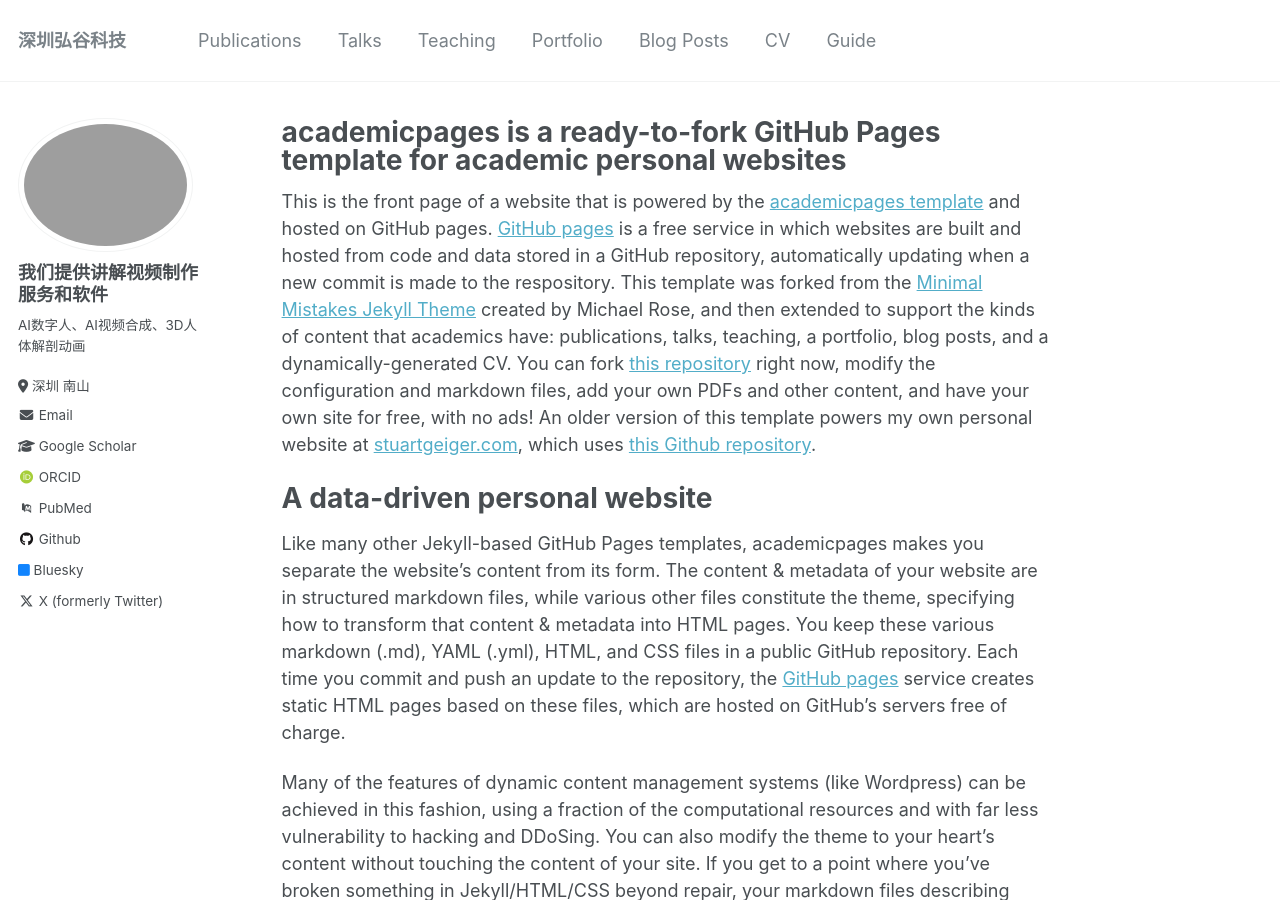
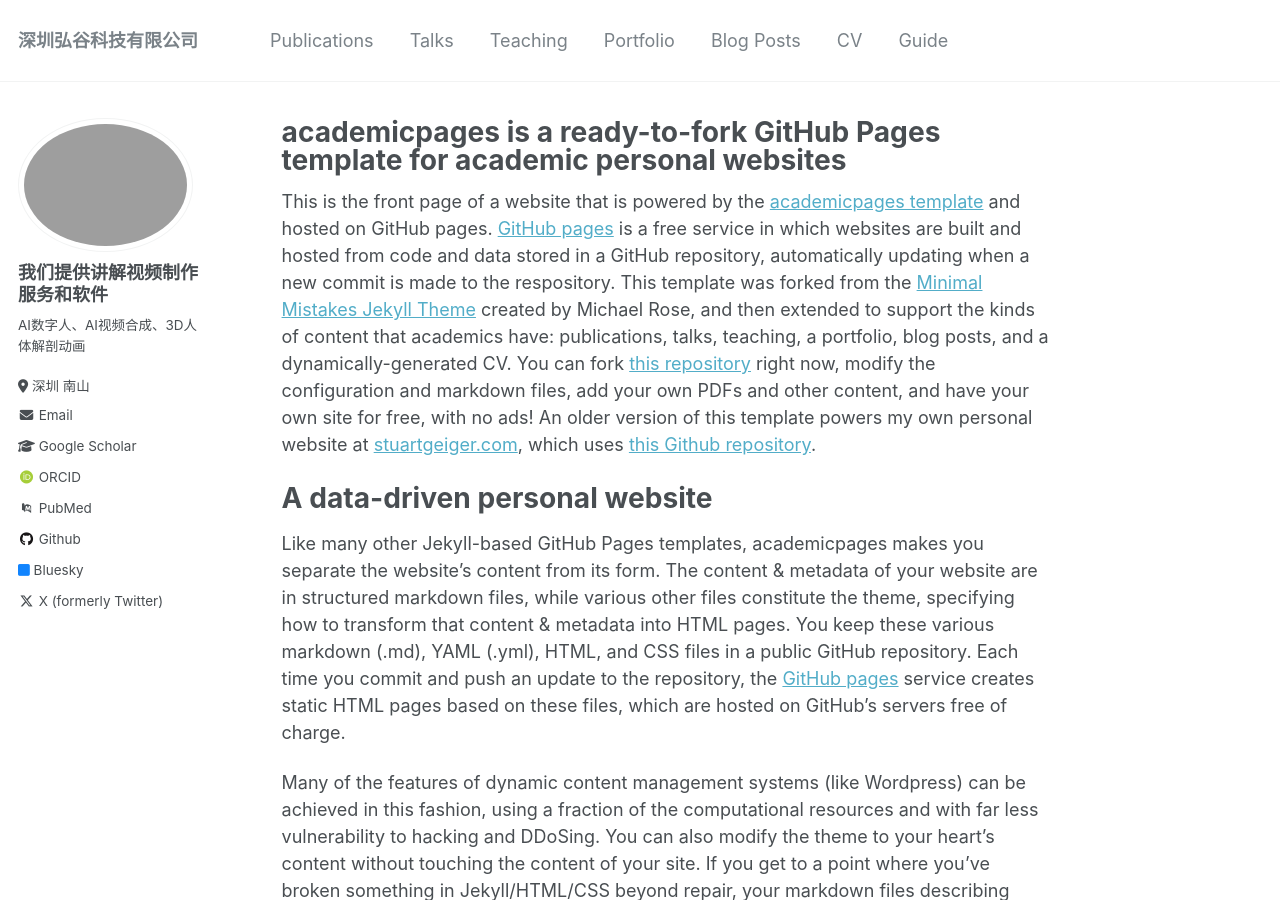
Before and after one commit to bloomv/bloomv, a Jekyll site: the page built from _pages/about.md, in a window 1280 px wide and 900 px high. Built offline with Jekyll 4.4.1, drawn with Linux system fonts in a browser that asks for light colours; some web fonts are replaced.

Commit message:
Update _config.yml

```diff
--- a/_config.yml
+++ b/_config.yml
@@ -8,7 +8,7 @@
 
 # Basic Site Settings
 locale                   : "zh-CN"
-title                    : "深圳弘谷科技"
+title                    : "深圳弘谷科技有限公司"
 title_separator          : "-"
 name                     : &name "Your Name"
 description              : &description "personal description"
```
